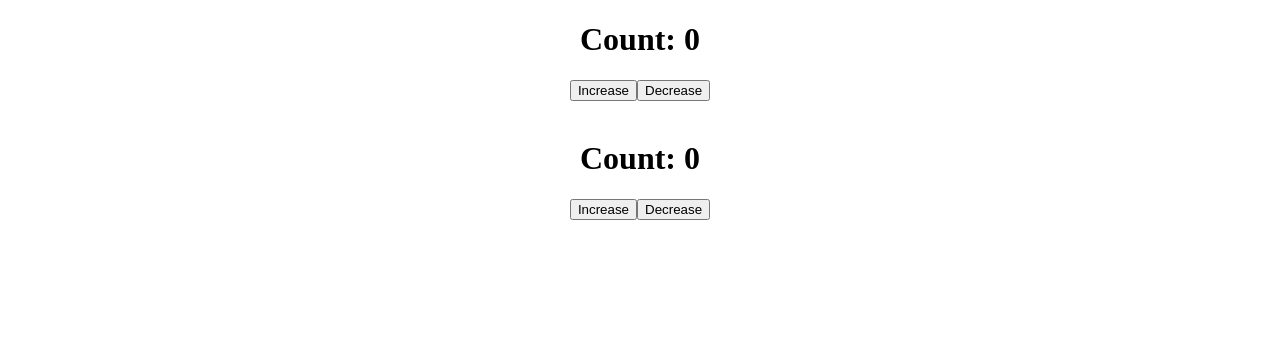
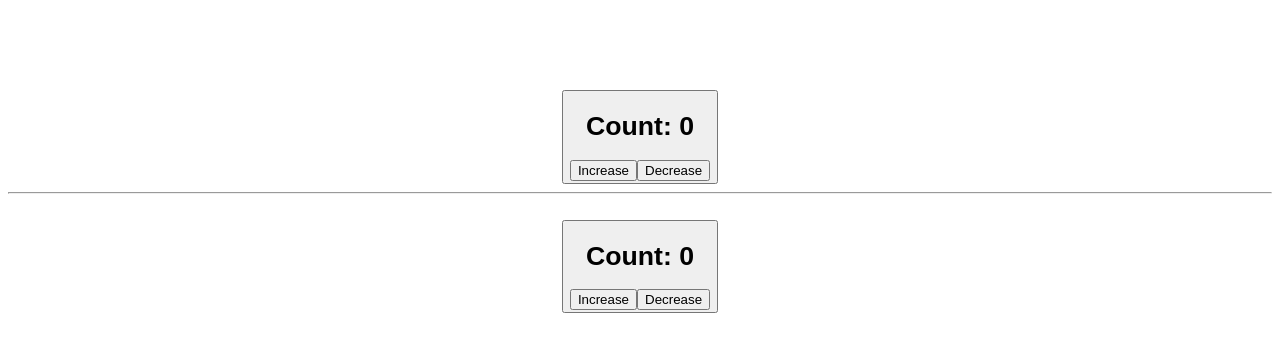
Before and after one commit to imoempire/react-counter, a React (Create React App) app: page / in a window 1280 px wide. Shown: the top 352 px of the page. Built offline with nearby package versions, Linux system fonts and the light colour scheme.

Commit message:
add buttons

```diff
--- a/src/Components/ClassCounter.js
+++ b/src/Components/ClassCounter.js
@@ -17,14 +17,15 @@ class ClassCounter extends Component {
 
     render() {
         return (
-            <div>
-                <div style={{ textAlign: "center" }}>
+            <div style={{ textAlign: "center", marginTop: "90px", }}>
+               <button>
+               <div >
                     <h1>Count: {this.state.count}</h1>
-                    <button onClick={this.handleIncrease}>Increase</button>
-                    <button onClick={this.handleDecrease}>Decrease</button>
-
+                    <button className="go" onClick={this.handleIncrease}>Increase</button>
+                    <button className="stop" onClick={this.handleDecrease}>Decrease</button>
                 </div>
-
+               </button>
+<hr />
             </div>
         );
     }
--- a/src/Components/FunctionCounter.js
+++ b/src/Components/FunctionCounter.js
@@ -11,9 +11,11 @@ const handleDecrease =() => {
 }
   return (
     <div style={{textAlign: "center"}}>
+      <button>
       <h1>Count: {count}</h1>
-      <button onClick={handleIncrease}>Increase</button>
-      <button onClick={handleDecrease}>Decrease</button>
+      <button className="go" onClick={handleIncrease}>Increase</button>
+      <button className="stop" onClick={handleDecrease}>Decrease</button>
+      </button>
     </div>
   );
 }
```
